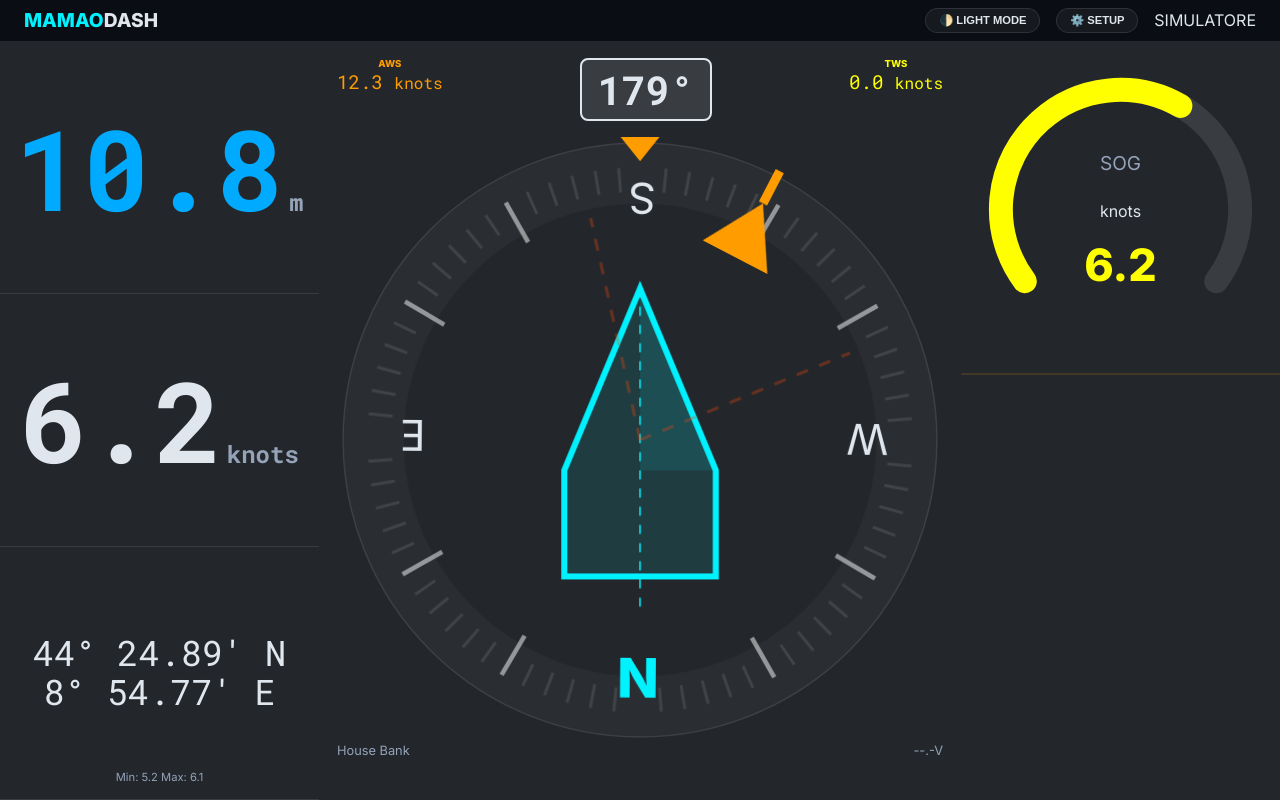
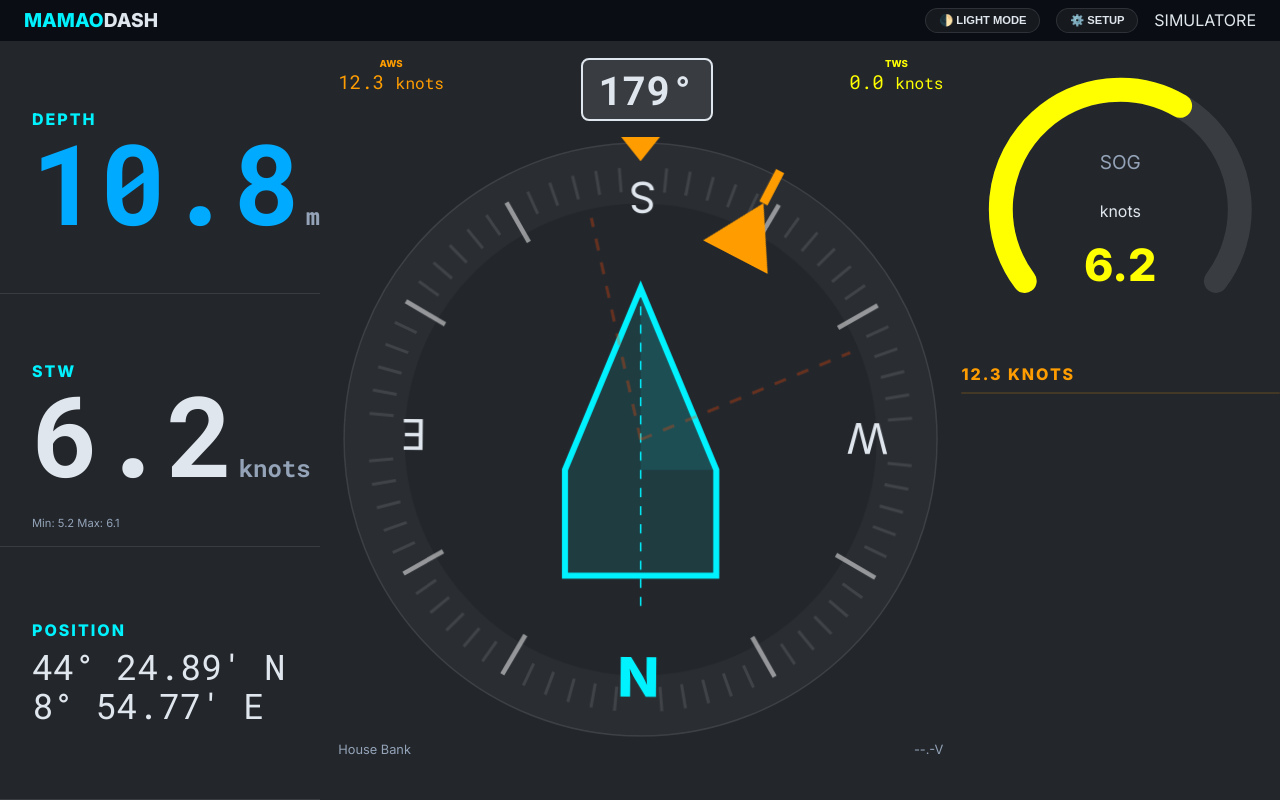
Before and after one commit to PZero/MamaoHub, a plain HTML site: page dashboard/index.html in a window 1280 px wide. Drawn offline with Linux system fonts and the light colour scheme.

Commit message:
fix: restore label visibility by removing absolute positioning and increasing contrast

```diff
--- a/dashboard/style.css
+++ b/dashboard/style.css
@@ -14,7 +14,7 @@
     --color-depth: #00aaff;
     --color-stw: #e0e6ed;
     --color-pos: #e0e6ed;
-    --color-labels: #94a3b8;
+    --color-labels: #00f2ff; /* Ciano acceso di default */
     --font-ui: 'Inter', sans-serif;
     --font-mono: 'Roboto Mono', monospace;
     --transition: all 0.3s ease;
@@ -93,21 +93,20 @@ header {
     display: flex;
     flex-direction: column;
     justify-content: center;
-    align-items: center;
-    text-align: center;
+    align-items: flex-start; /* Allineamento a sinistra per le label */
+    padding-left: 2rem;
     border-bottom: 1px solid var(--surface-border);
+    position: relative;
 }
 
 .widget-label {
-    font-size: 0.85rem;
-    font-weight: 700;
+    font-size: 1rem;
+    font-weight: 800;
     text-transform: uppercase;
     color: var(--color-labels);
-    position: absolute;
-    top: 1rem;
-    left: 1rem;
-    letter-spacing: 1.5px;
-    z-index: 10;
+    letter-spacing: 2px;
+    margin-bottom: 0.5rem;
+    /* Rimosso absolute per massima compatibilità */
 }
 
 /* Left Column Specifics */
```
